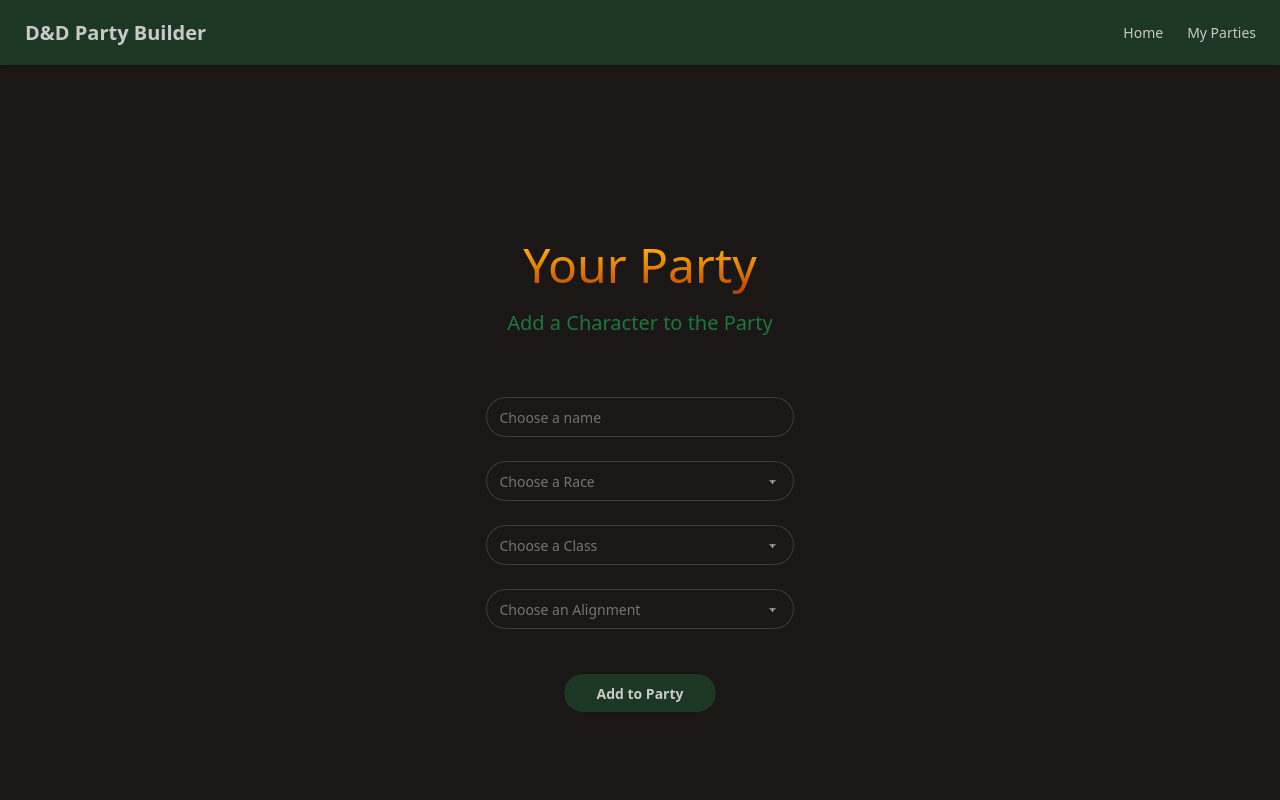
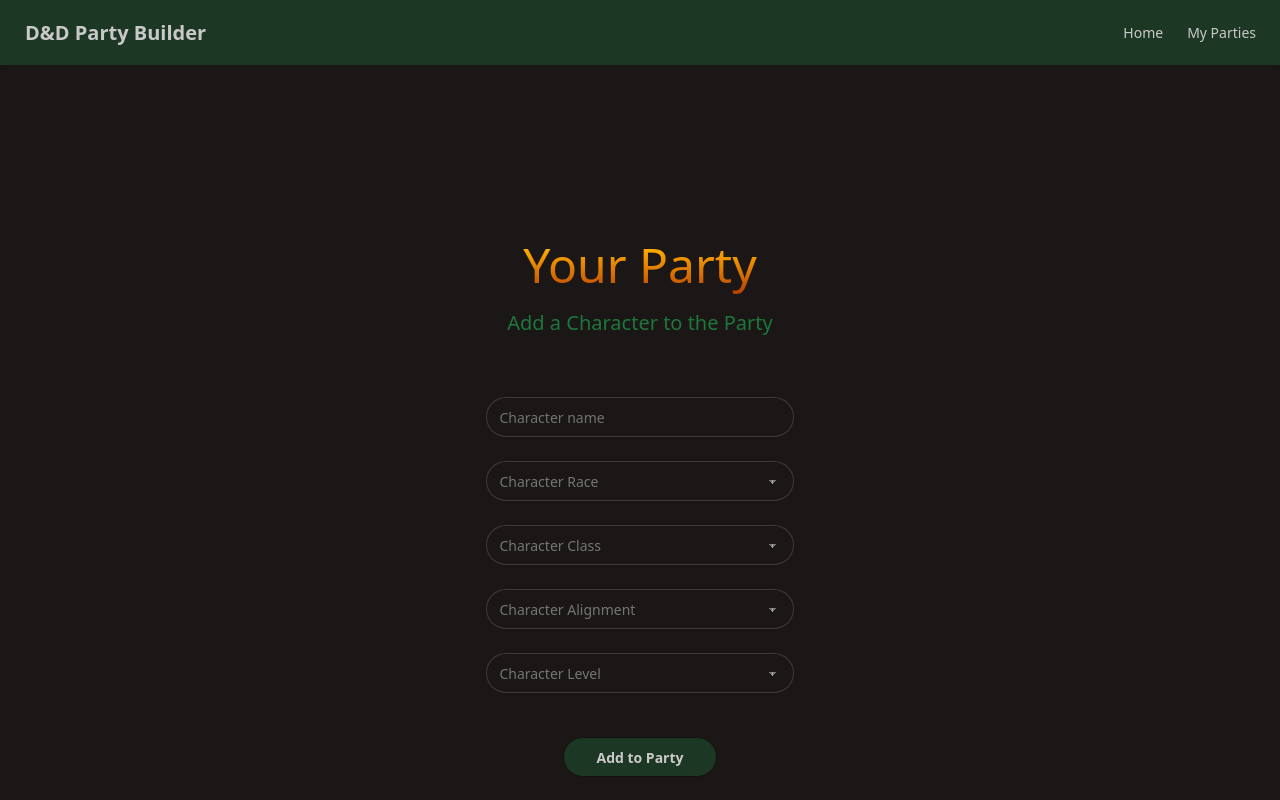
Before and after one commit to bobbythree/dnd-party-builder, a React (Vite) app: page /add-character in a window 1280 px wide. Built offline with nearby package versions, Linux system fonts and the light colour scheme.

Commit message:
add level to dropdowns, correct character classes

```diff
--- a/src/components/Inputs.tsx
+++ b/src/components/Inputs.tsx
@@ -8,6 +8,7 @@
   race: string;
   characterClass: string;
   alignment: string;
+  level: string;
 }
 
 export default function Inputs() {
@@ -16,6 +17,7 @@
     race: '',
     characterClass: '',
     alignment: '',
+    level: '',
   });
 
   const handleChange = (e: ChangeEvent<HTMLInputElement | HTMLSelectElement>) => {
@@ -33,9 +35,10 @@
       race: '',
       characterClass: '',
       alignment: '',
+      level: '',
     });
     //test character
-    const testCharacter = new TestClass(formData.name, formData.race, formData.characterClass, formData.alignment);
+    const testCharacter = new TestClass(formData.name, formData.race, formData.characterClass, formData.alignment, formData.level);
     console.log(testCharacter);
 
   }
@@ -45,7 +48,7 @@
       <form onSubmit={handleSubmit} className="flex flex-col items-center justify-center w-lg">
         <TextInput
           name="name"
-          placeholder="Choose a name"
+          placeholder="Character name"
           value={formData.name}
           onChange={handleChange}
         />
@@ -53,14 +56,14 @@
           name="race"
           options={['Human', 'Elf', 'Half-Elf']}
           value={formData.race}
-          placeholder="Choose a Race"
+          placeholder="Character Race"
           onChange={handleChange}
         />
         <DropdownInput
           name="characterClass"
           options={['Fighter', 'Druid', 'Bard']}
           value={formData.characterClass}
-          placeholder="Choose a Class"
+          placeholder="Character Class"
           onChange={handleChange}
         />
         <DropdownInput
@@ -79,7 +82,14 @@
             ]
           }
           value={formData.alignment}
-          placeholder="Choose an Alignment"
+          placeholder="Character Alignment"
+          onChange={handleChange}
+        />
+        <DropdownInput
+          name="level"
+          options={['1', '2', '3', '4', '5', '6', '7', '8', '9', '10']}
+          value={formData.level}
+          placeholder="Character Level"
           onChange={handleChange}
         />
         <button className="btn bg-primary/20 mt-5 w-[30%]" type="submit">Add to Party</button>
--- a/src/models/characters/Bard.ts
+++ b/src/models/characters/Bard.ts
@@ -6,12 +6,13 @@
 
   constructor(
     name: string,
-    level: number,
+    level: string,
     race: string,
+    alignment: string,
     instrument: string,
     spells: string[]
   ) {
-    super(name, level, race, "Bard")
+    super(name, level, race, alignment, "Bard")
     this.instrument = instrument;
     this.spells = spells;
   }
--- a/src/models/characters/Character.ts
+++ b/src/models/characters/Character.ts
@@ -1,18 +1,21 @@
 export class Character {
   name: string;
-  level: number;
   race: string;
-  dnd_class: string;
+  characterClass: string;
+  alignment: string;
+  level: string;
 
   constructor(
     name: string,
-    level: number,
     race: string,
-    dnd_class: string,
+    characterClass: string,
+    alignment: string,
+    level: string,
   ) {
     this.name = name;
+    this.race = race;
+    this.characterClass = characterClass;
+    this.alignment = alignment;
     this.level = level;
-    this.race = race;
-    this.dnd_class = dnd_class;
   }
 }
--- a/src/models/characters/Druid.ts
+++ b/src/models/characters/Druid.ts
@@ -6,12 +6,13 @@
 
   constructor(
     name: string,
-    level: number,
+    level: string,
     race: string,
+    alignment: string,
     spells: string[],
     weapon: string
   ) {
-    super(name, level, race, "Druid")
+    super(name, level, race, alignment, "Druid")
     this.spells = spells;
     this.weapon = weapon;
   }
--- a/src/models/characters/Fighter.ts
+++ b/src/models/characters/Fighter.ts
@@ -6,11 +6,12 @@
 
   constructor(
     name: string,
-    level: number,
+    level: string,
     race: string,
+    alignment: string,
     weapon: Weapon
   ) {
-    super(name, level, race, "Fighter")
+    super(name, level, race, alignment, "Fighter")
     this.weapon = weapon;
   }
 }
--- a/src/models/characters/TestClass.ts
+++ b/src/models/characters/TestClass.ts
@@ -3,16 +3,19 @@
   race: string;
   dnd_class: string;
   alignment: string;
+  level: string;
 
   constructor(
     name: string,
     race: string,
     dnd_class: string,
     alignment: string,
+    level: string,
   ) {
     this.name = name;
     this.race = race;
     this.dnd_class = dnd_class;
     this.alignment = alignment;
+    this.level = level;
   }
 }
```
